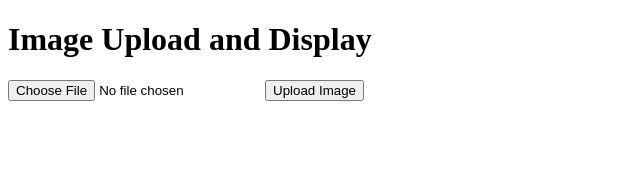
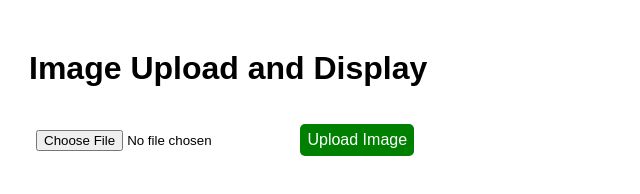
Before and after one commit to Sarmad426/web-design, a plain HTML site: page image-upload/index.html in a window 1280 px wide. Shown: the whole page, without its empty margins (0-640 px from the left). Drawn offline with Linux system fonts and the light colour scheme.

Commit message:
Updated styles

```diff
--- a/image-upload/index.html
+++ b/image-upload/index.html
@@ -5,6 +5,10 @@
     <meta name="viewport" content="width=device-width, initial-scale=1.0" />
     <title>Image Upload and Display</title>
     <style>
+      * {
+        font-family: Arial, Helvetica, sans-serif;
+        padding: 7px;
+      }
       #image-container {
         display: flex;
         flex-wrap: wrap;
@@ -13,6 +17,19 @@
       }
       .uploaded-image {
         margin: 10px;
+      }
+      button {
+        background-color: green;
+        color: white;
+        border: none;
+        border-radius: 5px;
+        padding: 7px;
+        font-size: clamp(0.7em, 1em, 2em);
+        cursor: pointer;
+        transition: all 350ms ease-in-out;
+      }
+      button:hover {
+        background-color: rgb(0, 150, 0);
       }
     </style>
   </head>
```
